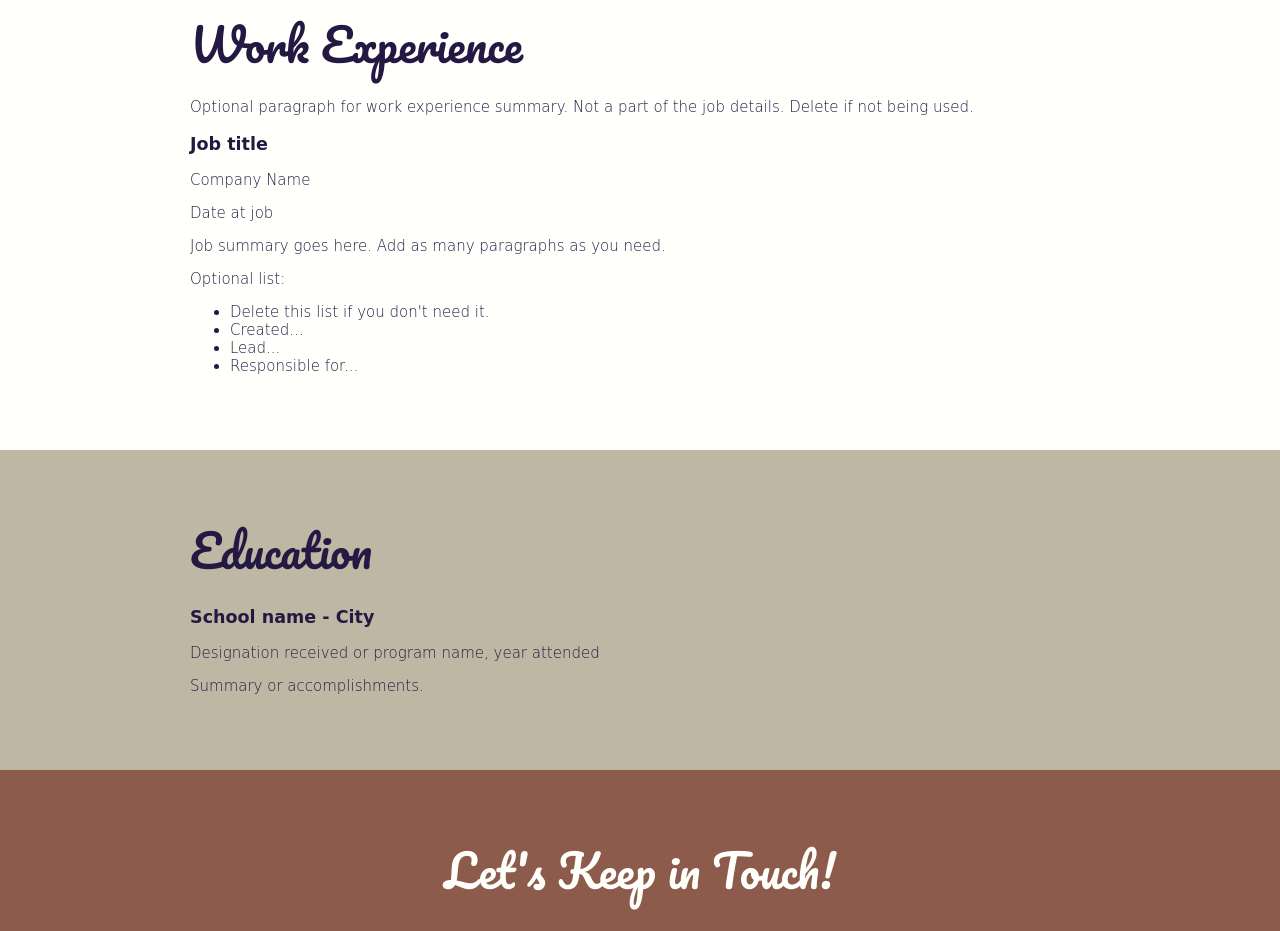
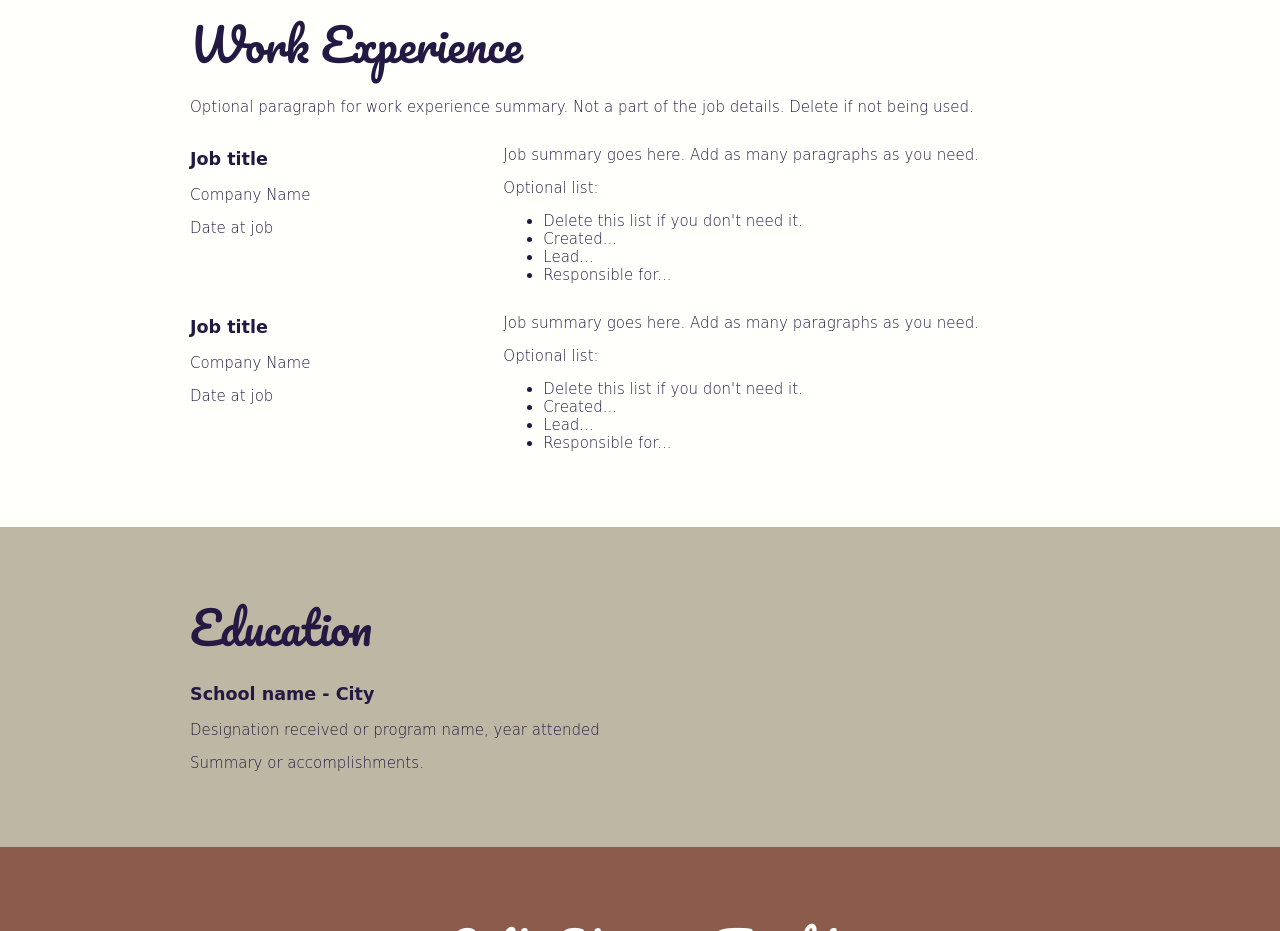
Before and after one commit to jusruizsa/Cursos, a plain HTML site: page curso css/index.html in a window 1280 px wide. Shown: the part 1240-2171 px from the top of the page. Drawn offline with Linux system fonts and the light colour scheme; a web font is replaced by a local one.

Commit message:
grid columns

```diff
--- a/curso css/css/styles.css
+++ b/curso css/css/styles.css
@@ -98,6 +98,11 @@ header {
 .work-experience {
     background: #FFFFFC;
 }
+.job-item {
+    display: grid;
+    grid-template-columns: 1fr 2fr;
+    column-gap: 20px;
+}
 
 /* Education
 --------------------------*/
--- a/curso css/index.html
+++ b/curso css/index.html
@@ -42,10 +42,14 @@
           <h2>Work Experience</h2>
           <p>Optional paragraph for work experience summary. Not a part of the job details. Delete if not being used.</p>
           <!-- Copy this whole <section> block to add more jobs. -->
-          <section>
+          <!-- Job 1  -->
+            <section class="job-item">
+              <div class="job-details">
                 <h3>Job title</h3>
                 <p>Company Name</p>
                 <p>Date at job</p>
+              </div>
+              <div class="job-summary">
                 <p>Job summary goes here. Add as many paragraphs as you need.</p>
                 <p>Optional list:</p>
                 <ul>
@@ -54,6 +58,25 @@
                   <li>Lead...</li>
                   <li>Responsible for...</li>
                 </ul>
+              </div>
+            </section>
+          <!-- Job 2 -->
+          <section class="job-item">
+            <div class="job-details">
+              <h3>Job title</h3>
+              <p>Company Name</p>
+              <p>Date at job</p>
+            </div>
+            <div class="job-summary">
+              <p>Job summary goes here. Add as many paragraphs as you need.</p>
+              <p>Optional list:</p>
+              <ul>
+                <li>Delete this list if you don't need it.</li>
+                <li>Created...</li>
+                <li>Lead...</li>
+                <li>Responsible for...</li>
+              </ul>
+            </div>
           </section>
         </div>
         <!-- End of Job block. -->
```
Lines whose indentation alone changed are shown as unchanged.
